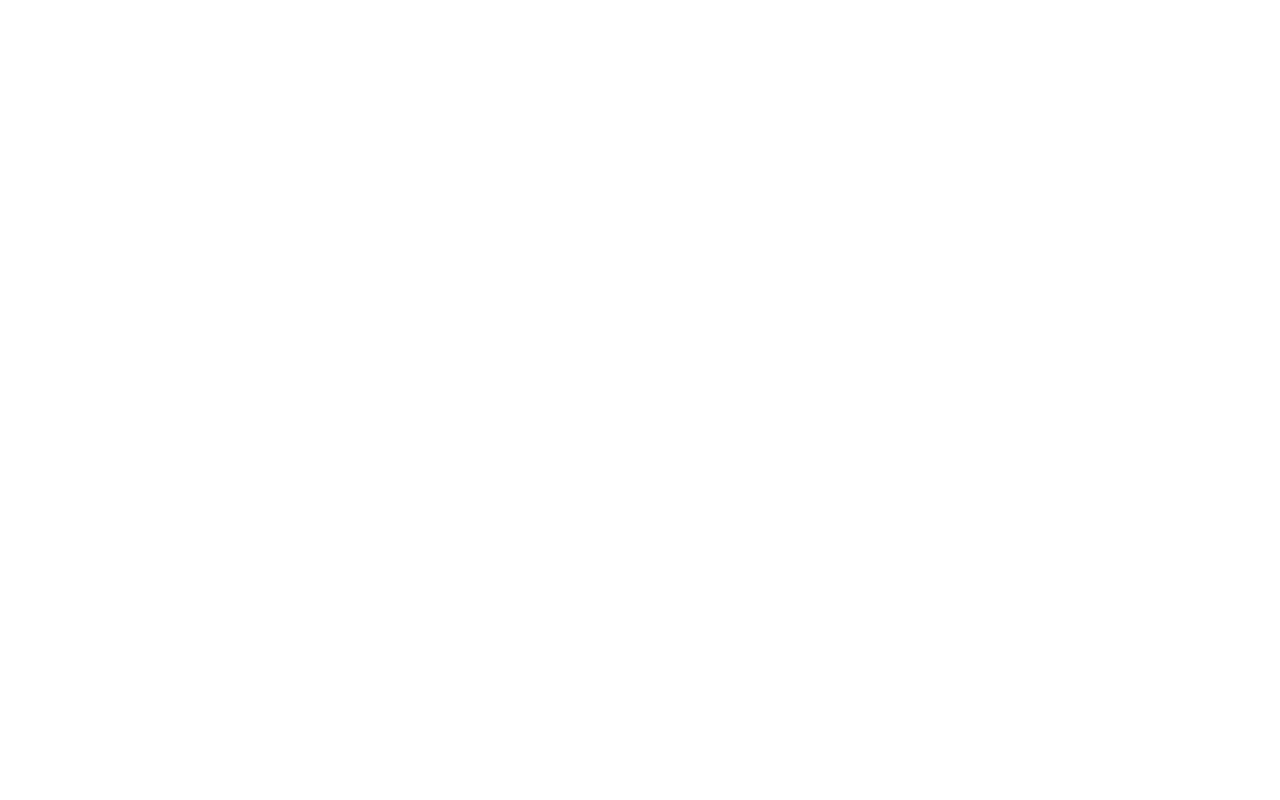
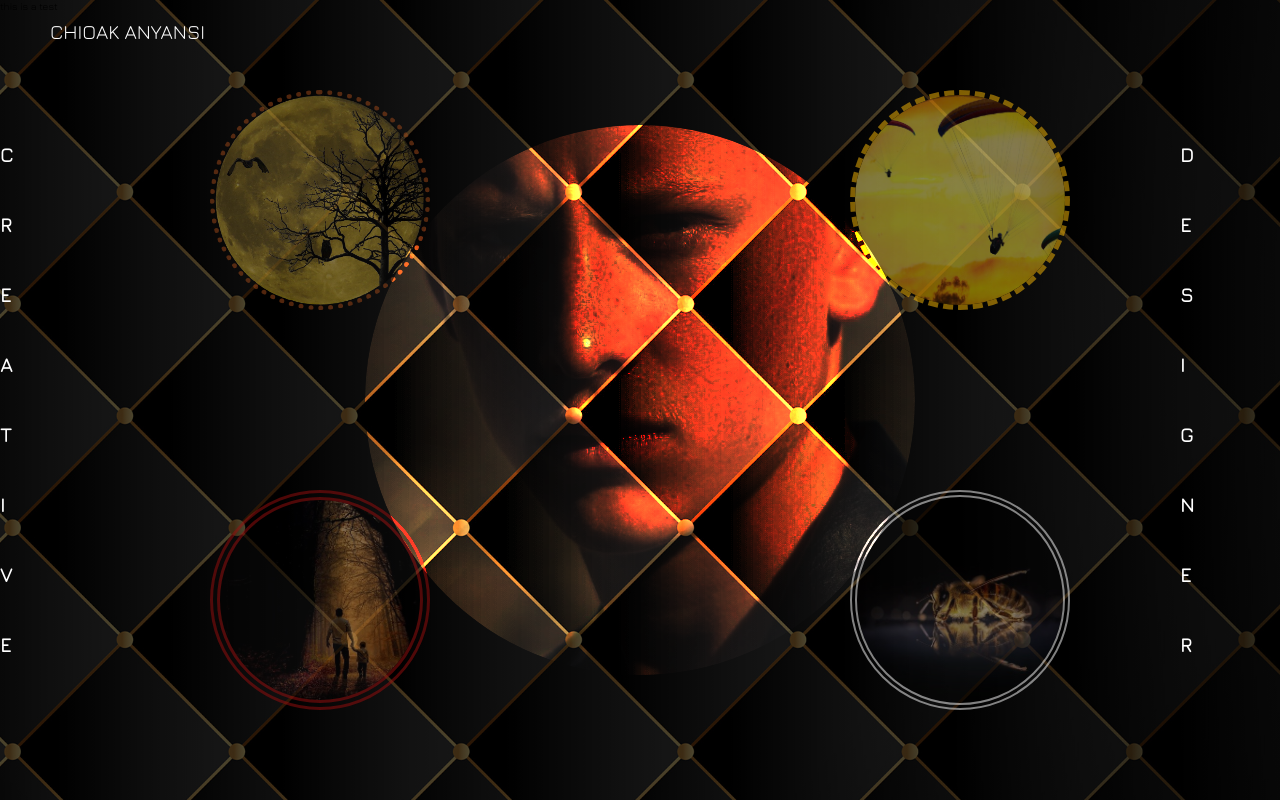
Before and after one commit to tonistac/portfolio, a plain HTML site: page index.html in a window 1280 px wide. Drawn offline with nearby package versions, Linux system fonts and the light colour scheme.

Commit message:
designed the front of the portfolio website and animation

```diff
--- a/index.html
+++ b/index.html
@@ -4,9 +4,49 @@
     <meta charset="UTF-8">
     <meta http-equiv="X-UA-Compatible" content="IE=edge">
     <meta name="viewport" content="width=device-width, initial-scale=1.0">
-    <title>Document</title>
+    <title>Chioak Anyansi - Creativity</title>
+    <link rel="stylesheet" href="style.css" >
 </head>
 <body>
 
+    <!-- Mouse Circle -->
+    <div class="mouse-circle"></div>
+    <div class="mouse-dot"></div>
+    <!-- End of Mouse Circle -->
+
+    <!-- Page containers -->
+    <div class="container">
+        <!-- Page BG -->
+        <div class="page-bg">
+            this is a test
+        </div>
+        <!-- End of Page BG -->
+        <!--Section 1 -->
+        <section class="section-1 center">
+            <!-- Logo -->
+            <a href="#" class="logo">Chioak Anyansi</a>
+            <!--End of logo-->
+            <!-- Animated Circles -->
+            <div class="circles">
+                <div class="circle circle-1"></div>
+                <div class="circle circle-2"></div>
+                <div class="circle circle-3"></div>
+                <div class="circle circle-4"></div>
+            </div>
+            <div class="main-circle center">
+                <img src="images/landing/designer.jpg" />
+            </div>
+            <!-- End of Animated Circles -->
+
+            <!-- Featured  Test -->
+            <h4 class="featured-text featured-text-1">Creative</h4>
+            <h4 class="featured-text featured-text-2">Designer</h4>
+            <!-- End of featured test-->
+        </section>
+        <!--End of Section 1-->
+    </div>
+    <!-- End of Page containers -->
+
+    <script src ="script.js"></script>
 </body>
 </html>
--- /dev/null
+++ b/script.js
@@ -0,0 +1,25 @@
+// Mouse Circle
+const mouseCircle = document.querySelector(".mouse-circle");
+const mouseDot = document.querySelector(".mouse-dot");
+
+
+const mouseCircleFn = (x, y) => {
+
+  mouseCircle.style.cssText = `top: ${y}px; left: ${x}px; opacity: 1`;
+
+  mouseDot.style.cssText = `top: ${y}px; left: ${x}px; opacity: 1`;
+};
+
+
+document.body.addEventListener('mousemove', (e) =>{
+let x = e.clientX;
+let y = e.clientY;
+
+mouseCircleFn(x,y);
+});
+
+document.body.addEventListener('mouseleave', () => {
+    mouseCircle.style.opacity = "0";
+    mouseDot.style.opacity = "0";
+});
+//End of Mouse Circle
--- /dev/null
+++ b/style.css
@@ -0,0 +1,196 @@
+@import url('https://fonts.googleapis.com/css2?family=Jura:wght@300;400;500;600;700&display=swap');
+
+@import url('https://fonts.googleapis.com/css2?family=Jura:wght@300;400;500;600;700&family=Poppins:wght@100;200;300;400;500;600&display=swap');
+/*Common Styles*/
+*{
+    margin: 0;
+    padding: 0;
+    box-sizing: border-box;
+    text-decoration: none;
+    list-style-type: none;
+    outline:none;
+    font-family: "jura", sans-serif;
+}
+
+html {
+    font-size: 62.5%;
+}
+.center{
+    display: flex;
+    justify-content: center;
+    align-items: center;
+}
+/* End of Common Styles*/
+
+/*mouse Circle */
+.mouse-circle,
+.mouse-dot{
+    border-radius:50%;
+    position:fixed;
+    z-index: 300;
+    transform: translate(-50%, -50%);
+    opacity: 0;
+}
+
+.mouse-circle{
+    width:6rem;
+    height:6rem;
+    border:0.1rem solid #c7a622;
+    animation: mouseCircleAnim 10s infinite linear;
+}
+
+@keyframes mouseCircleAnim{
+    0%{
+        width: 6rem;
+        height: 6rem;
+    }
+    25%{
+        width: 8rem;
+        height: 8rem;
+    }
+    35%{
+        width: 4rem;
+        height: 4rem;
+    }
+    70%{
+        width: 8rem;
+        height: 8rem;
+    }
+    100%{
+        width: 6rem;
+        height: 6rem;
+    }
+}
+
+.mouse-dot{
+    width: 0.5rem;
+    height: 0.5rem;
+    background-color: #9b0e0e;
+    animation: mouseDotAnim 10s infinite linear;
+}
+@keyframes mouseDotAnim {
+    0%{
+        width: 0.5rem;
+        height: 0.5rem;
+    }
+    55%{
+        width: 1.5rem;
+        height: 1.5rem;
+    }
+    100%{
+        width: 0.5rem;
+        height: 0.5rem;
+    }
+}
+
+/* end of mouse circle */
+
+/*page bg*/
+.page-bg{
+    position: fixed;
+    width: 100%;
+    height: 100vh;
+    background: linear-gradient(rgba(0,0,0,0.7),rgba(0,0,0,0.7)),url(images/bg.jpg) center no-repeat;
+    background-size: cover;
+}
+/* end of page-bg*/
+
+/*section 1 */
+.section-1{
+    position:relative;
+    width: 100%;
+    height: 100vh;
+}
+
+/*logo*/
+.logo{
+    position: absolute;
+    top: 2rem;
+    left: 5rem;
+    font-size: 2rem;
+    text-transform: uppercase;
+    color: #ffff;
+}
+/*End of logo */
+/*Animated circles */
+.circles{
+    position: absolute;
+    top: 0;
+    left: 0;
+    width: 100%;
+    height: 100%;
+    display: grid;
+    grid-template-columns: repeat(2,1fr);
+    grid-template-rows: repeat(2,1fr);
+}
+.circle{
+    width: 22rem;
+    height: 22rem;
+    border-radius: 50%;
+    align-self: center;
+    justify-self: center;
+    opacity: 0.5;
+}
+
+.circle-1 {
+    background: url(images/landing/circle-1-img.jpg)center no-repeat;
+    background-size: cover;
+    background-clip:content-box;
+    border: 0.5rem dotted #a14b1a;
+}
+
+.circle-2 {
+    background: url(images/landing/circle-2-img.jpg)center no-repeat;
+    background-size: cover;
+    background-clip:content-box;
+    border: 0.5rem dashed #ffbd07;
+}
+
+.circle-3 {
+    background: url(images/landing/circle-3-img.jpg)center no-repeat;
+    background-size: cover;
+    background-clip:content-box;
+    border: 1rem double #9b0e0e;
+}
+
+.circle-4 {
+    background: url(images/landing/circle-4-img.jpg)center no-repeat;
+    background-size: cover;
+    background-clip:content-box;
+    border: 0.7rem double #ffff;
+}
+
+.main-circle {
+    width: 55rem;
+    height: 55rem;
+    position: absolute;
+    overflow: hidden;
+    border-radius: 50%;
+}
+.main-circle img {
+    mix-blend-mode: color-dodge;
+}
+/*End of Animated Circles */
+
+/*featured Text*/
+.featured-text {
+    font-size: 2rem;
+    color: #fff;
+    text-transform: uppercase;
+    width: 0;
+    word-wrap: break-word;
+    line-height:3.5;
+    position: sticky;
+    top: 0;
+}
+
+.featured-text-1{
+    margin: 0 auto 0 10 rem;
+}
+
+.featured-text-2{
+    margin: 0 10rem 0 auto;
+}
+/* End of featured text */
+
+/* End of section-1 */
```
